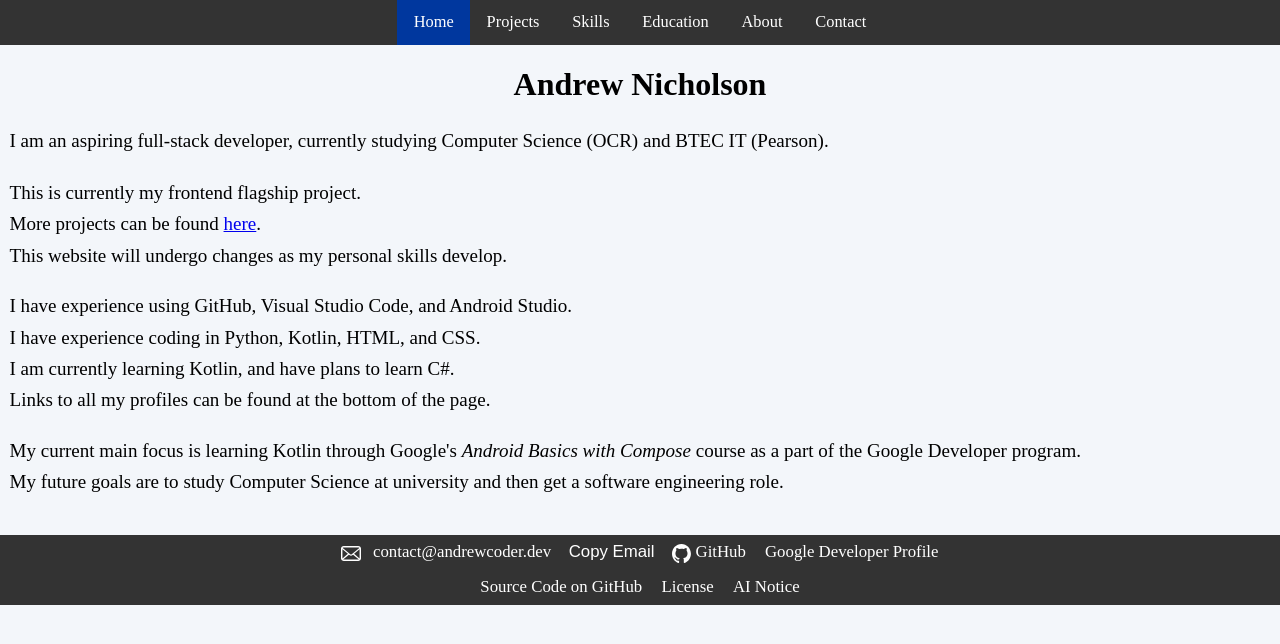
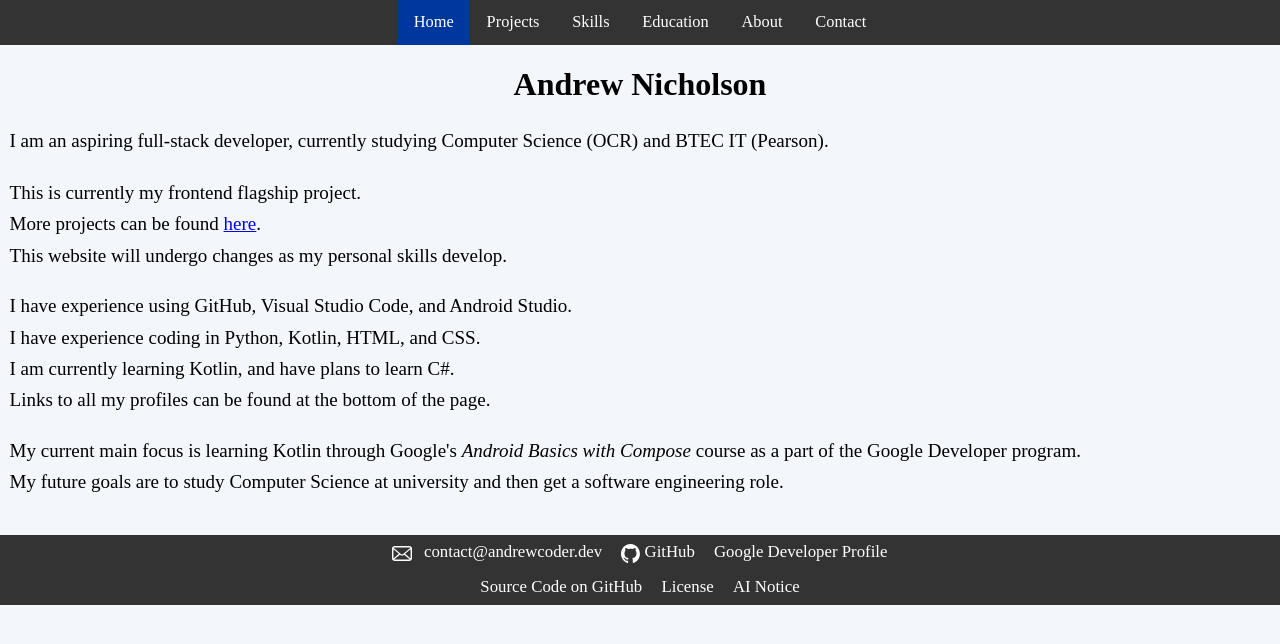
Before and after one commit to Andrew-Dev-Coder/Portfolio, a Jekyll site: the page built from index.html, in a window 1280 px wide. Shown: the top 644 px of the page. Built offline with Jekyll 4.4.1, drawn with Linux system fonts in a browser that asks for light colours.

Commit message:
Update footer.html

```diff
--- a/_includes/footer.html
+++ b/_includes/footer.html
@@ -1,11 +1,10 @@
 <br>
-<footer id="contactInfo">
+<footer id="contactInfo" onclick="copyEmail()">
     <a href="mailto:contact@andrewcoder.dev">
         <img loading="lazy" class="contact contactIcon" src="/Images/Icons/email-8-svgrepo-com.svg" alt="A email icon">
         &nbsp;
         <span class="contact">contact@andrewcoder.dev</span>
     </a>
-    <button class="contact" id="copyEmail" aria-label="Copy email address" onclick="copyEmail()">Copy Email</button>
 
     <a target="_blank" href="https://github.com/Andrew-Dev-Coder">
         <img class="contact contactIcon" src="/Images/Icons/github-mark.svg" alt="The GitHub intervtocat logo">
```
